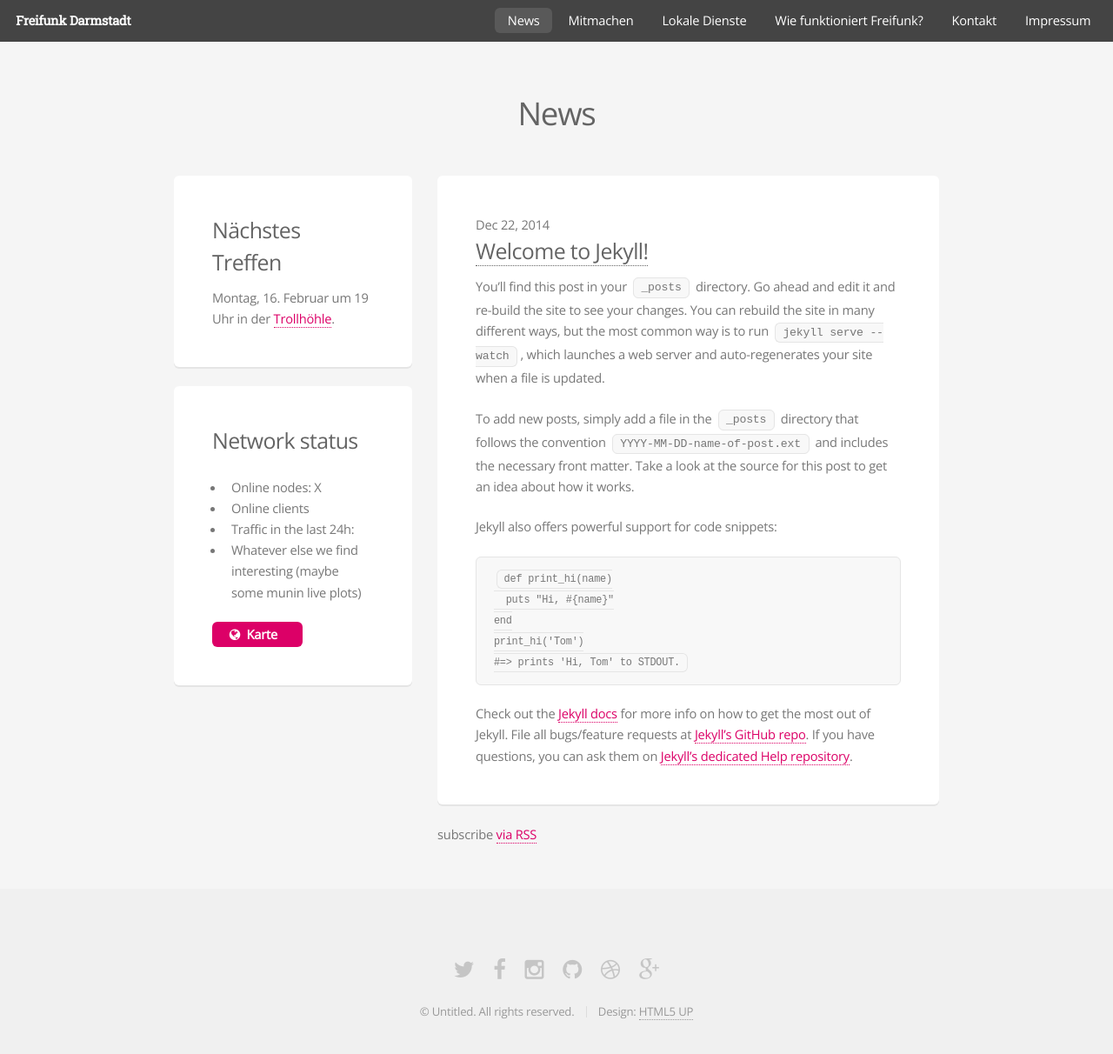
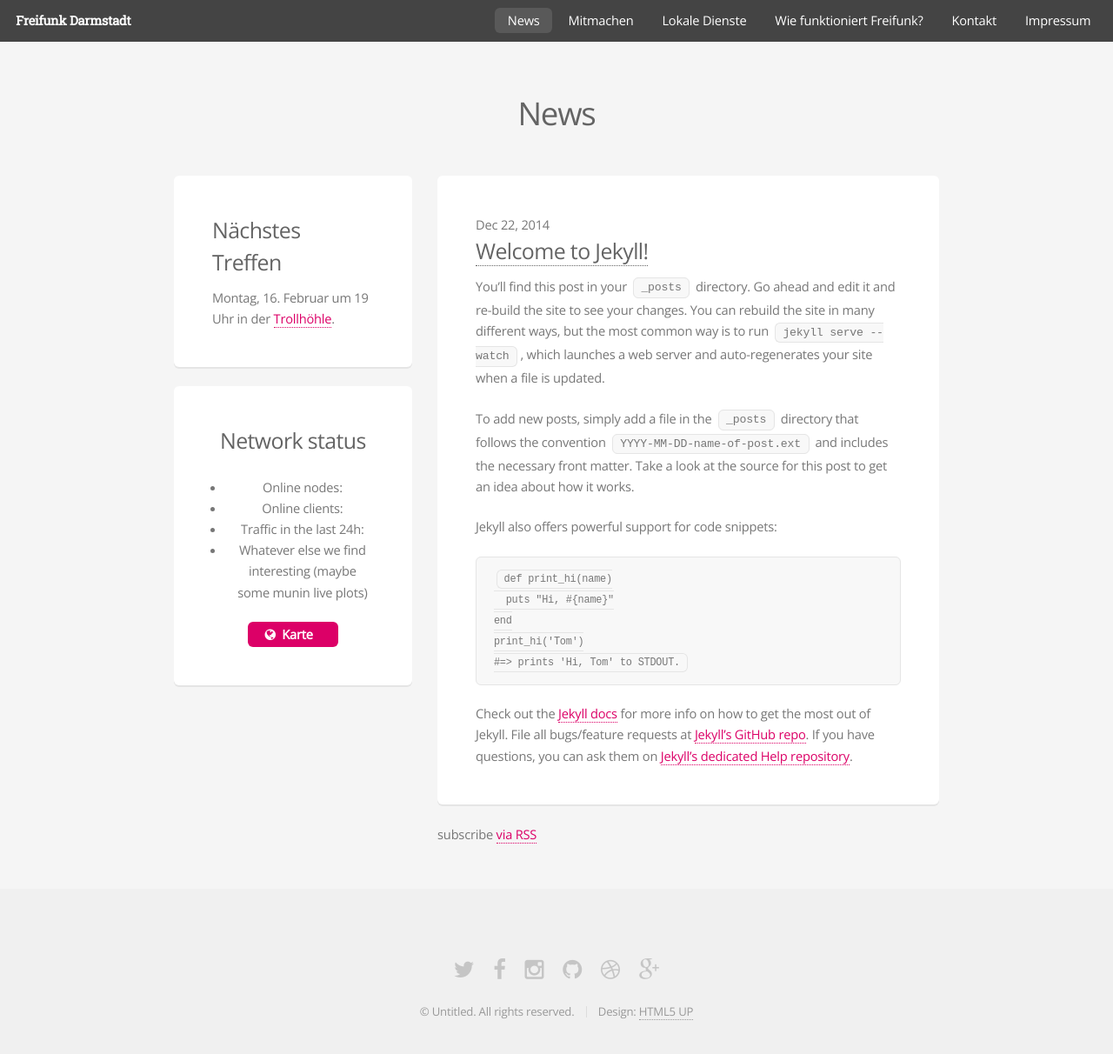
Before and after one commit to mdrenger/darmstadt.freifunk.net, a Jekyll site: the page built from pages/aktuell.html, in a window 1280 px wide and 1258 px high. Shown: the top 1212 px of the window at 87% size. Built offline with Jekyll 4.4.1, drawn with Linux system fonts in a browser that asks for light colours.

Commit message:
spiced the sidebar up a bit

```diff
--- a/pages/aktuell.html
+++ b/pages/aktuell.html
@@ -20,15 +20,15 @@ top_url: /aktuell/
 
 		<div class="row">
 			<div class="4u 12u(3)">
-				<div class="box">
+				<div class="box altspecial">
 					<h3>Nächstes Treffen</h3>
 					<p>Montag, 16. Februar um 19 Uhr in der <a href="/kontakt/#treffen">Trollhöhle</a>.</p>
 				</div>
-				<div class="box">
+				<div class="box special">
 					<h3>Network status</h3>
 					<ul>
-						<li> Online nodes: X</li>
-						<li> Online clients</li>
+						<li> Online nodes: </li>
+						<li> Online clients: </li>
 						<li> Traffic in the last 24h:</li>
 						<li> Whatever else we find interesting (maybe some munin live plots)</li>
 					</ul>
```
